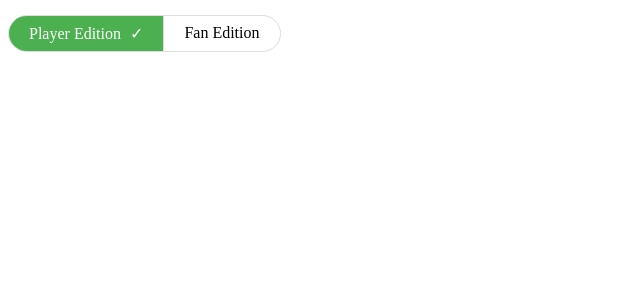
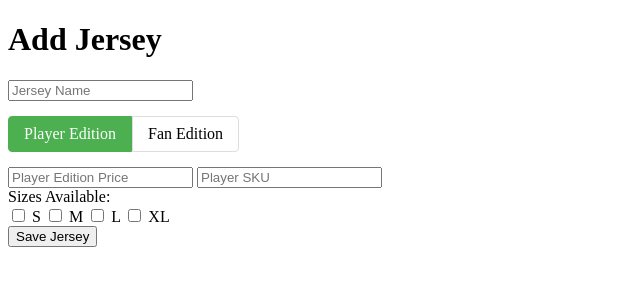
Before and after one commit to salmontic/store, a plain HTML site: page backend.html in a window 1280 px wide. Shown: the whole page, without its empty margins (0-640 px from the left). Drawn offline with Linux system fonts and the light colour scheme.

Commit message:
Update backend.html

```diff
--- a/backend.html
+++ b/backend.html
@@ -1,61 +1,109 @@
 <!DOCTYPE html>
 <html>
 <head>
-  <title>Jersey Admin</title>
+  <title>Jersey Admin - Dual Editions</title>
   <style>
-    .version-toggle {
+    .edition-toggle {
       display: flex;
       margin: 15px 0;
+    }
+    .edition-option {
+      padding: 8px 15px;
       border: 1px solid #ddd;
-      border-radius: 20px;
-      overflow: hidden;
-      width: fit-content;
+      cursor: pointer;
     }
-    .toggle-option {
-      padding: 8px 20px;
-      cursor: pointer;
-      position: relative;
+    .edition-option:first-child {
+      border-radius: 4px 0 0 4px;
     }
-    .toggle-option:first-child {
-      border-right: 1px solid #ddd;
+    .edition-option:last-child {
+      border-radius: 0 4px 4px 0;
     }
-    .toggle-option.active {
+    .edition-option.active {
       background: #4CAF50;
       color: white;
+      border-color: #4CAF50;
     }
-    .toggle-option.active::after {
-      content: "✓";
-      margin-left: 5px;
+    .hidden {
+      display: none;
     }
   </style>
 </head>
 <body>
+  <div class="card">
+    <h1>Add Jersey</h1>
+    <form id="jerseyForm">
+      <!-- Basic Info -->
+      <input type="text" name="name" placeholder="Jersey Name" required>
 
-<!-- Version Toggle -->
-<div class="version-toggle">
-  <div class="toggle-option active" onclick="selectVersion(this, 'player')">
-    Player Edition
+      <!-- Edition Type -->
+      <div class="edition-toggle">
+        <div class="edition-option active" data-edition="player">Player Edition</div>
+        <div class="edition-option" data-edition="fan">Fan Edition</div>
+      </div>
+      <input type="hidden" name="edition" value="player">
+
+      <!-- Player Edition Fields -->
+      <div id="player-fields">
+        <input type="number" name="player_price" placeholder="Player Edition Price" step="0.01">
+        <input type="text" name="player_sku" placeholder="Player SKU">
+      </div>
+
+      <!-- Fan Edition Fields -->
+      <div id="fan-fields" class="hidden">
+        <input type="number" name="fan_price" placeholder="Fan Edition Price" step="0.01">
+        <input type="text" name="fan_sku" placeholder="Fan SKU">
+      </div>
+
+      <!-- Common Fields -->
+      <div>
+        <label>Sizes Available:</label>
+        <div>
+          <label><input type="checkbox" name="size" value="S"> S</label>
+          <label><input type="checkbox" name="size" value="M"> M</label>
+          <label><input type="checkbox" name="size" value="L"> L</label>
+          <label><input type="checkbox" name="size" value="XL"> XL</label>
+        </div>
+      </div>
+
+      <button type="button" onclick="saveJersey()">Save Jersey</button>
+    </form>
   </div>
-  <div class="toggle-option" onclick="selectVersion(this, 'fan')">
-    Fan Edition
-  </div>
-</div>
-<input type="hidden" id="jerseyVersion" value="player">
 
-<script>
-  function selectVersion(element, version) {
-    // Remove active class from all options
-    document.querySelectorAll('.toggle-option').forEach(opt => {
-      opt.classList.remove('active');
+  <script>
+    // Toggle between editions
+    document.querySelectorAll('.edition-option').forEach(option => {
+      option.addEventListener('click', function() {
+        document.querySelectorAll('.edition-option').forEach(opt =>
+          opt.classList.remove('active'));
+        this.classList.add('active');
+
+        document.querySelector('input[name="edition"]').value = this.dataset.edition;
+        document.getElementById('player-fields').classList.toggle('hidden', this.dataset.edition !== 'player');
+        document.getElementById('fan-fields').classList.toggle('hidden', this.dataset.edition !== 'fan');
+      });
     });
 
-    // Add active class to clicked option
-    element.classList.add('active');
+    // Save function
+    function saveJersey() {
+      const form = document.getElementById('jerseyForm');
+      const jersey = {
+        name: form.name.value,
+        editions: {
+          player: {
+            price: form.player_price.value,
+            sku: form.player_sku.value
+          },
+          fan: {
+            price: form.fan_price.value,
+            sku: form.fan_sku.value
+          }
+        },
+        sizes: Array.from(document.querySelectorAll('input[name="size"]:checked')).map(cb => cb.value)
+      };
 
-    // Update hidden input value
-    document.getElementById('jerseyVersion').value = version;
-  }
-</script>
-
+      console.log('Saving:', jersey);
+      alert('Jersey saved with both editions! Check console for data structure.');
+    }
+  </script>
 </body>
 </html>
```
